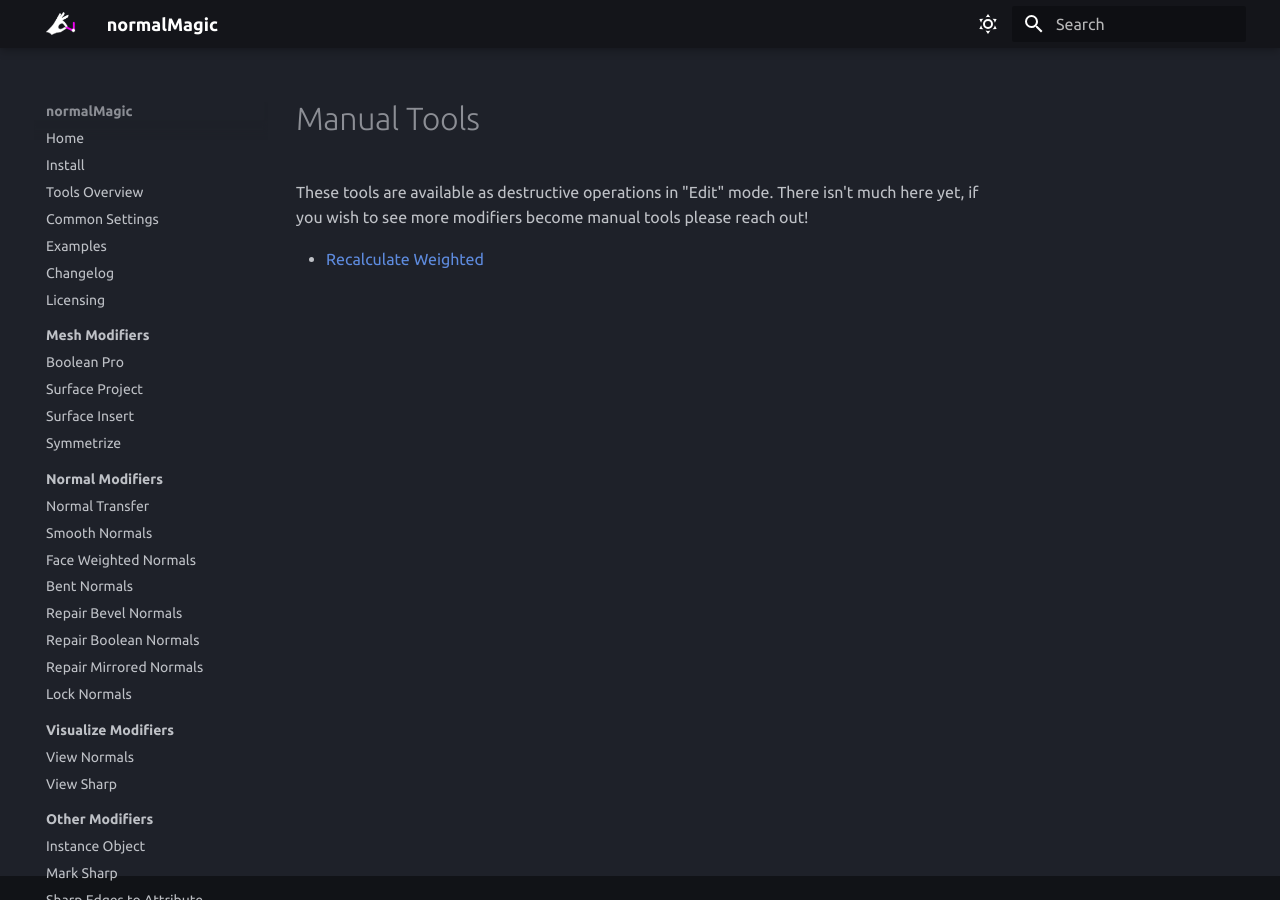
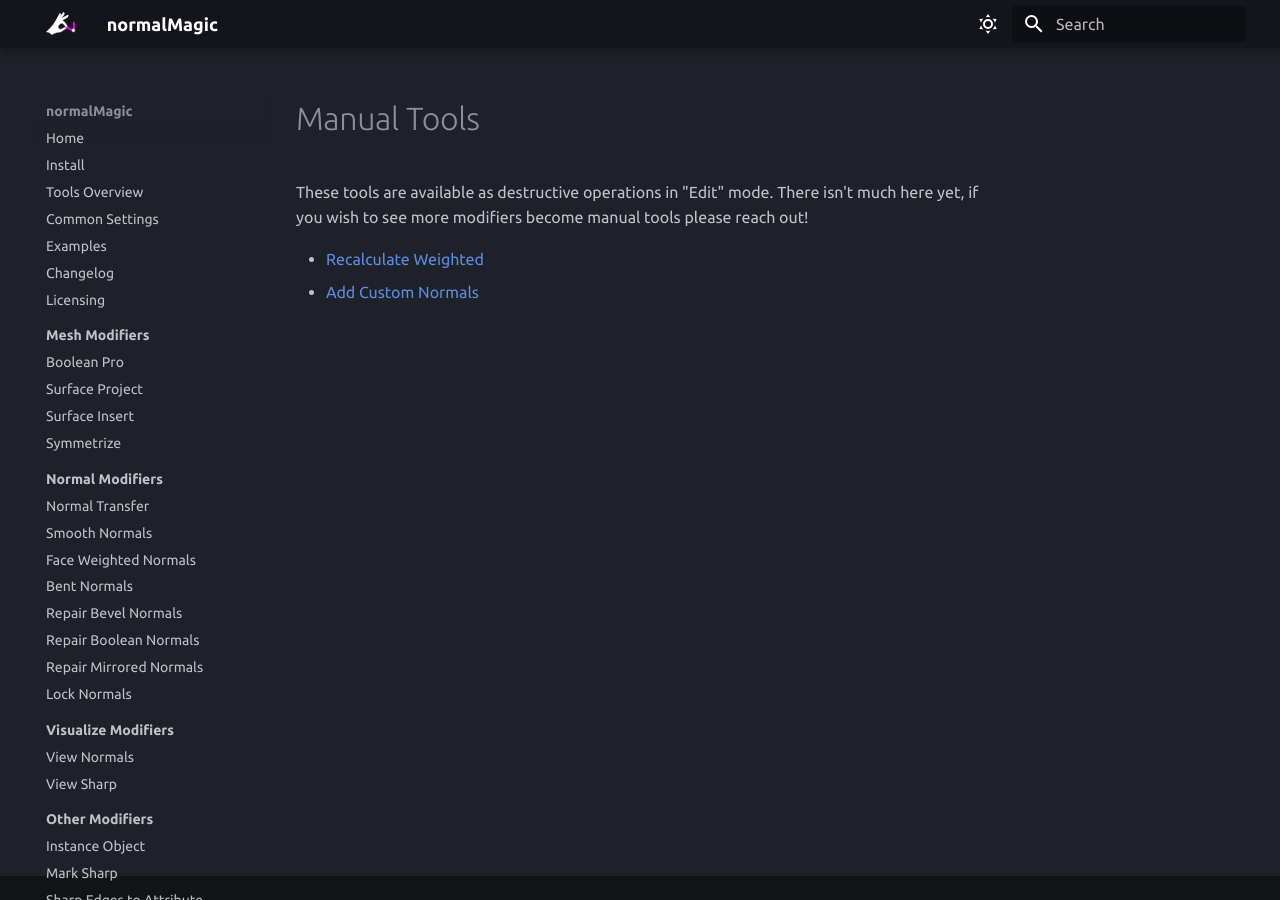
Before and after one commit to SpaghetMeNot/normalmagic, an MkDocs documentation site: the page built from docs/manual_tools/index.md, in a window 1280 px wide. Built offline with MkDocs 1.6.1 and Material for MkDocs 9.7.7, drawn with Linux system fonts in a browser that asks for light colours; some web fonts are replaced; the version menu is left out.

Commit message:
Added "Add custom normals" to manual tools index page

```diff
--- a/docs/manual_tools/index.md
+++ b/docs/manual_tools/index.md
@@ -3,3 +3,4 @@
 These tools are available as destructive operations in "Edit" mode. There isn't much here yet, if you wish to see more modifiers become manual tools please reach out!
 
 - [Recalculate Weighted](./recalculate_weighted.md)
+- [Add Custom Normals](./add_custom_normals.md)
```
